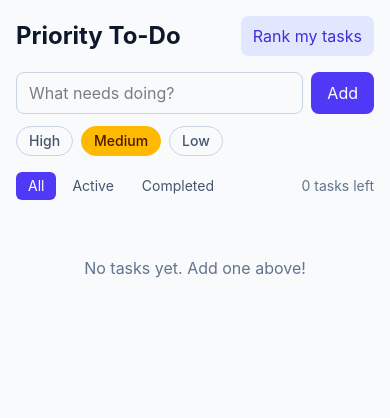
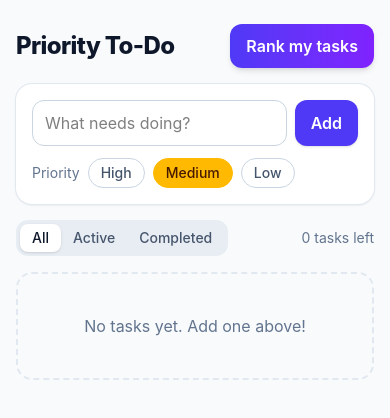
Before and after one commit to themanprince/HNG15, a React (Vite) app in the folder task1-priority-todo/: page / in a window 390 px wide. Shown: the top 418 px of the page. Built offline with nearby package versions, Linux system fonts and the light colour scheme.

Commit message:
task1: polish UI and mobile layout
Co-Authored-By: Claude Opus 5.5 <noreply@anthropic.com>
Claude-Session: https://claude.ai/code/session_01QRVGXKw4nBmYESzwVw5GqF

```diff
--- a/task1-priority-todo/src/App.tsx
+++ b/task1-priority-todo/src/App.tsx
@@ -28,10 +28,14 @@ export function App() {
   const completedCount = tasks.length - activeCount;
 
   return (
-    <main className="mx-auto flex max-w-xl flex-col gap-4 p-4">
+    <main className="mx-auto flex min-h-dvh max-w-xl flex-col gap-4 px-4 pt-6 pb-10 sm:pt-10">
       <header className="flex items-center justify-between gap-2">
-        <h1 className="text-2xl font-bold text-slate-900">Priority To-Do</h1>
-        <button type="button" onClick={() => setRanking(true)} className="rounded-lg bg-indigo-100 px-3 py-2 text-indigo-700">
+        <h1 className="text-2xl font-extrabold tracking-tight text-slate-900 sm:text-3xl">Priority To-Do</h1>
+        <button
+          type="button"
+          onClick={() => setRanking(true)}
+          className="shrink-0 rounded-xl bg-gradient-to-r from-indigo-600 to-violet-600 px-4 py-2.5 font-semibold text-white shadow-md hover:from-indigo-700 hover:to-violet-700 focus-visible:outline-none focus-visible:ring-4 focus-visible:ring-indigo-300"
+        >
           Rank my tasks
         </button>
       </header>
@@ -50,7 +54,11 @@ export function App() {
         onRename={updateTitle}
       />
       {completedCount > 0 && (
-        <button type="button" onClick={clearCompleted} className="self-end text-sm text-slate-500">
+        <button
+          type="button"
+          onClick={clearCompleted}
+          className="self-end rounded-lg px-2 py-1 text-sm text-slate-500 hover:text-rose-600 focus-visible:outline-none focus-visible:ring-2 focus-visible:ring-indigo-400"
+        >
           Clear completed ({completedCount})
         </button>
       )}
--- a/task1-priority-todo/src/components/AddTaskForm.tsx
+++ b/task1-priority-todo/src/components/AddTaskForm.tsx
@@ -20,7 +20,7 @@ export function AddTaskForm({ onAdd }: Props) {
   }
 
   return (
-    <form onSubmit={handleSubmit} className="flex flex-col gap-3">
+    <form onSubmit={handleSubmit} className="flex flex-col gap-3 rounded-2xl bg-white p-4 shadow-sm ring-1 ring-slate-200">
       <div className="flex gap-2">
         <label htmlFor="new-task" className="sr-only">
           New task
@@ -30,13 +30,22 @@ export function AddTaskForm({ onAdd }: Props) {
           value={title}
           onChange={(e) => setTitle(e.target.value)}
           placeholder="What needs doing?"
-        className="min-w-0 flex-1 rounded-lg border border-slate-300 px-3 py-2"
+          autoComplete="off"
+          className="min-w-0 flex-1 rounded-xl border border-slate-300 px-3 py-2.5 text-base focus:border-indigo-500 focus:outline-none focus:ring-2 focus:ring-indigo-200"
         />
-      <button type="submit" className="rounded-lg bg-indigo-600 px-4 py-2 text-white">
+        <button
+          type="submit"
+          className="rounded-xl bg-indigo-600 px-4 py-2.5 font-semibold text-white shadow-sm hover:bg-indigo-700 focus-visible:outline-none focus-visible:ring-4 focus-visible:ring-indigo-300"
+        >
           Add
         </button>
       </div>
+      <div className="flex items-center gap-2">
+        <span className="text-sm text-slate-500" aria-hidden="true">
+          Priority
+        </span>
         <PriorityPicker value={priority} onChange={setPriority} />
+      </div>
     </form>
   );
 }
--- a/task1-priority-todo/src/components/FilterBar.tsx
+++ b/task1-priority-todo/src/components/FilterBar.tsx
@@ -13,14 +13,16 @@ interface Props {
 
 export function FilterBar({ filter, onChange }: Props) {
   return (
-    <div role="group" aria-label="Filter tasks" className="flex gap-1">
+    <div role="group" aria-label="Filter tasks" className="flex rounded-xl bg-slate-200/70 p-1">
       {FILTERS.map(({ value, label }) => (
         <button
           key={value}
           type="button"
           aria-pressed={filter === value}
           onClick={() => onChange(value)}
-          className={`rounded-md px-3 py-1 text-sm ${filter === value ? "bg-indigo-600 text-white" : "text-slate-600"}`}
+          className={`rounded-lg px-3 py-1 text-sm font-medium focus-visible:outline-none focus-visible:ring-2 focus-visible:ring-indigo-400 ${
+            filter === value ? "bg-white text-slate-900 shadow-sm" : "text-slate-600 hover:text-slate-900"
+          }`}
         >
           {label}
         </button>
--- a/task1-priority-todo/src/components/PriorityPicker.tsx
+++ b/task1-priority-todo/src/components/PriorityPicker.tsx
@@ -8,13 +8,13 @@ interface Props {
 
 export function PriorityPicker({ value, onChange }: Props) {
   return (
-    <fieldset className="flex items-center gap-2">
+    <fieldset className="flex flex-wrap items-center gap-2">
       <legend className="sr-only">Priority</legend>
       {PRIORITIES.map((p) => (
         <label
           key={p}
-          className={`cursor-pointer rounded-full border px-3 py-1 text-sm font-medium has-[:focus-visible]:ring-2 has-[:focus-visible]:ring-indigo-500 ${
-            value === p ? PRIORITY_STYLES[p].selected : "border-slate-300 text-slate-600"
+          className={`cursor-pointer rounded-full border px-3 py-1 text-sm font-medium transition-colors has-[:focus-visible]:ring-2 has-[:focus-visible]:ring-indigo-500 ${
+            value === p ? PRIORITY_STYLES[p].selected : "border-slate-300 text-slate-600 hover:bg-slate-50"
           }`}
         >
           <input
--- a/task1-priority-todo/src/components/TaskItem.tsx
+++ b/task1-priority-todo/src/components/TaskItem.tsx
@@ -1,5 +1,6 @@
 import { useState, type FormEvent } from "react";
 import type { Task } from "../types";
+import { PRIORITY_STYLES } from "../lib/priority";
 import { PriorityBadge } from "./PriorityBadge";
 
 interface Props {
@@ -8,6 +9,9 @@ interface Props {
   onDelete: (id: string) => void;
   onRename: (id: string, title: string) => void;
 }
+
+const iconBtn =
+  "rounded-lg p-2 text-slate-400 hover:bg-slate-100 focus-visible:outline-none focus-visible:ring-2 focus-visible:ring-indigo-400";
 
 export function TaskItem({ task, onToggle, onDelete, onRename }: Props) {
   const [editing, setEditing] = useState(false);
@@ -26,16 +30,20 @@ export function TaskItem({ task, onToggle, onDelete, onRename }: Props) {
   }
 
   return (
-    <li className="flex items-center gap-3 rounded-lg border border-slate-200 bg-white px-3 py-2">
+    <li
+      className={`flex items-center gap-3 rounded-xl border border-l-4 border-slate-200 bg-white py-2 pr-2 pl-3 shadow-sm ${
+        task.completed ? "border-l-slate-300 opacity-70" : PRIORITY_STYLES[task.priority].stripe
+      }`}
+    >
       <input
         type="checkbox"
         checked={task.completed}
         onChange={() => onToggle(task.id)}
         aria-label={`Mark "${task.title}" as ${task.completed ? "incomplete" : "complete"}`}
-        className="h-5 w-5"
+        className="h-5 w-5 shrink-0 cursor-pointer accent-indigo-600"
       />
       {editing ? (
-        <form onSubmit={save} className="flex-1">
+        <form onSubmit={save} className="min-w-0 flex-1">
           <label htmlFor={`edit-${task.id}`} className="sr-only">
             Edit task
           </label>
@@ -46,22 +54,28 @@ export function TaskItem({ task, onToggle, onDelete, onRename }: Props) {
             onChange={(e) => setDraft(e.target.value)}
             onBlur={() => save()}
             onKeyDown={(e) => e.key === "Escape" && setEditing(false)}
-            className="w-full rounded border border-slate-300 px-2 py-1"
+            className="w-full rounded-lg border border-indigo-400 px-2 py-1 text-base focus:outline-none focus:ring-2 focus:ring-indigo-200"
           />
         </form>
       ) : (
-        <span className={`flex-1 break-words ${task.completed ? "text-slate-400 line-through" : ""}`}>
-          {task.title}
-        </span>
+        <>
+          <span
+            className={`min-w-0 flex-1 break-words ${task.completed ? "text-slate-400 line-through" : "text-slate-800"}`}
+          >
+            {task.title}
+          </span>
+          <PriorityBadge priority={task.priority} />
+          <button type="button" onClick={startEdit} aria-label={`Edit "${task.title}"`} className={`${iconBtn} hover:text-indigo-600`}>
+            <svg viewBox="0 0 20 20" className="h-4 w-4" fill="currentColor" aria-hidden="true">
+              <path d="M13.6 2.6a2 2 0 012.8 2.8l-9 9-3.9 1.1 1.1-3.9 9-9z" />
+            </svg>
+          </button>
+        </>
       )}
-      {!editing && <PriorityBadge priority={task.priority} />}
-      {!editing && (
-        <button type="button" onClick={startEdit} className="text-sm text-slate-500">
-          Edit
-        </button>
-      )}
-      <button type="button" onClick={() => onDelete(task.id)} className="text-sm text-red-600">
-        Delete
+      <button type="button" onClick={() => onDelete(task.id)} aria-label={`Delete "${task.title}"`} className={`${iconBtn} hover:text-rose-600`}>
+        <svg viewBox="0 0 20 20" className="h-4 w-4" fill="currentColor" aria-hidden="true">
+          <path d="M8 2h4a1 1 0 011 1v1h4v2H3V4h4V3a1 1 0 011-1zM4 7h12l-1 10a2 2 0 01-2 1.8H7A2 2 0 015 17L4 7z" />
+        </svg>
       </button>
     </li>
   );
--- a/task1-priority-todo/src/components/TaskList.tsx
+++ b/task1-priority-todo/src/components/TaskList.tsx
@@ -11,7 +11,7 @@ interface Props {
 
 export function TaskList({ tasks, emptyMessage, ...handlers }: Props) {
   if (tasks.length === 0) {
-    return <p className="py-10 text-center text-slate-500">{emptyMessage}</p>;
+    return <p className="rounded-2xl border-2 border-dashed border-slate-200 py-10 text-center text-slate-500">{emptyMessage}</p>;
   }
   return (
     <ul className="flex flex-col gap-2">
--- a/task1-priority-todo/src/lib/priority.ts
+++ b/task1-priority-todo/src/lib/priority.ts
@@ -9,20 +9,23 @@ export const PRIORITY_LABEL: Record<Priority, string> = {
 };
 
 /** Tailwind classes per priority (kept as full literals so Tailwind can detect them). */
-export const PRIORITY_STYLES: Record<Priority, { badge: string; dot: string; selected: string }> = {
+export const PRIORITY_STYLES: Record<Priority, { badge: string; dot: string; selected: string; stripe: string }> = {
   high: {
     badge: "bg-rose-100 text-rose-700",
     dot: "bg-rose-500",
     selected: "bg-rose-500 text-white border-rose-500",
+    stripe: "border-l-rose-500",
   },
   medium: {
     badge: "bg-amber-100 text-amber-800",
     dot: "bg-amber-400",
     selected: "bg-amber-400 text-amber-950 border-amber-400",
+    stripe: "border-l-amber-400",
   },
   low: {
     badge: "bg-sky-100 text-sky-700",
     dot: "bg-sky-500",
     selected: "bg-sky-500 text-white border-sky-500",
+    stripe: "border-l-sky-500",
   },
 };
```
Lines whose indentation alone changed are shown as unchanged.
